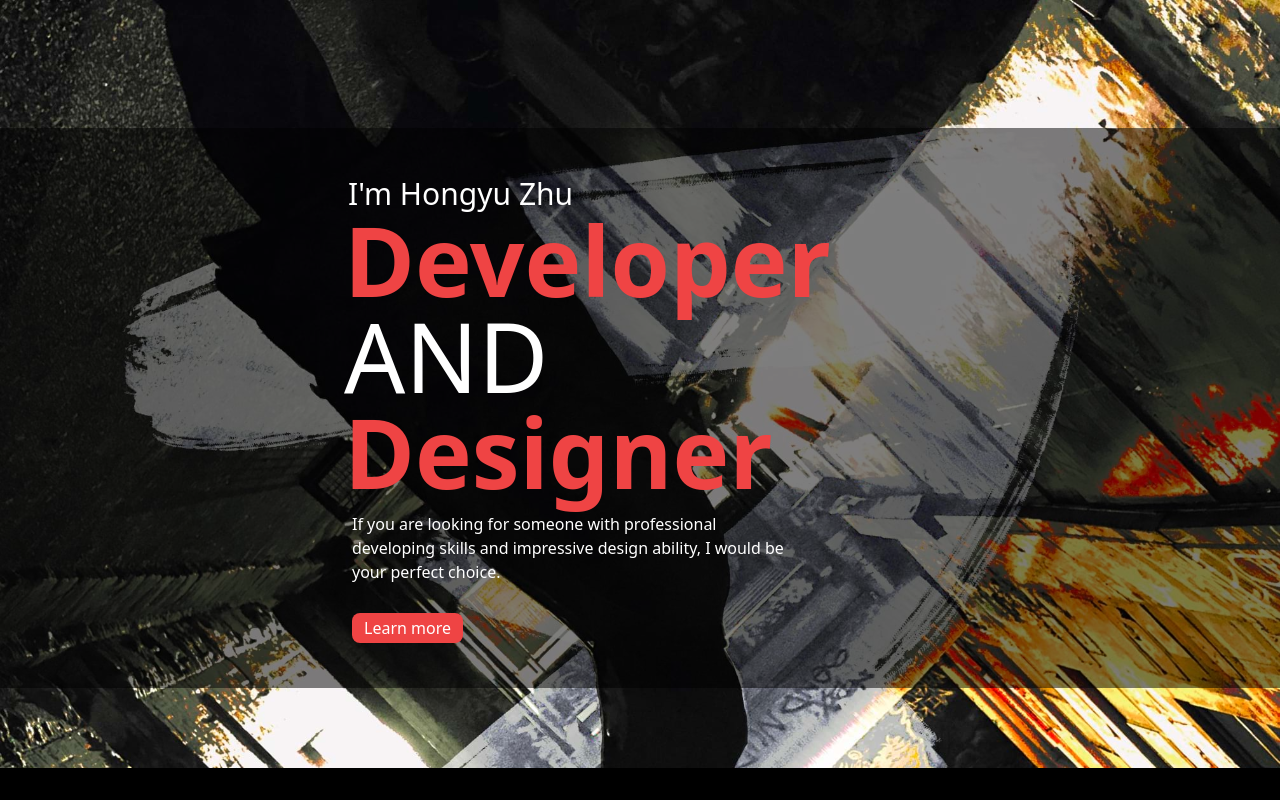
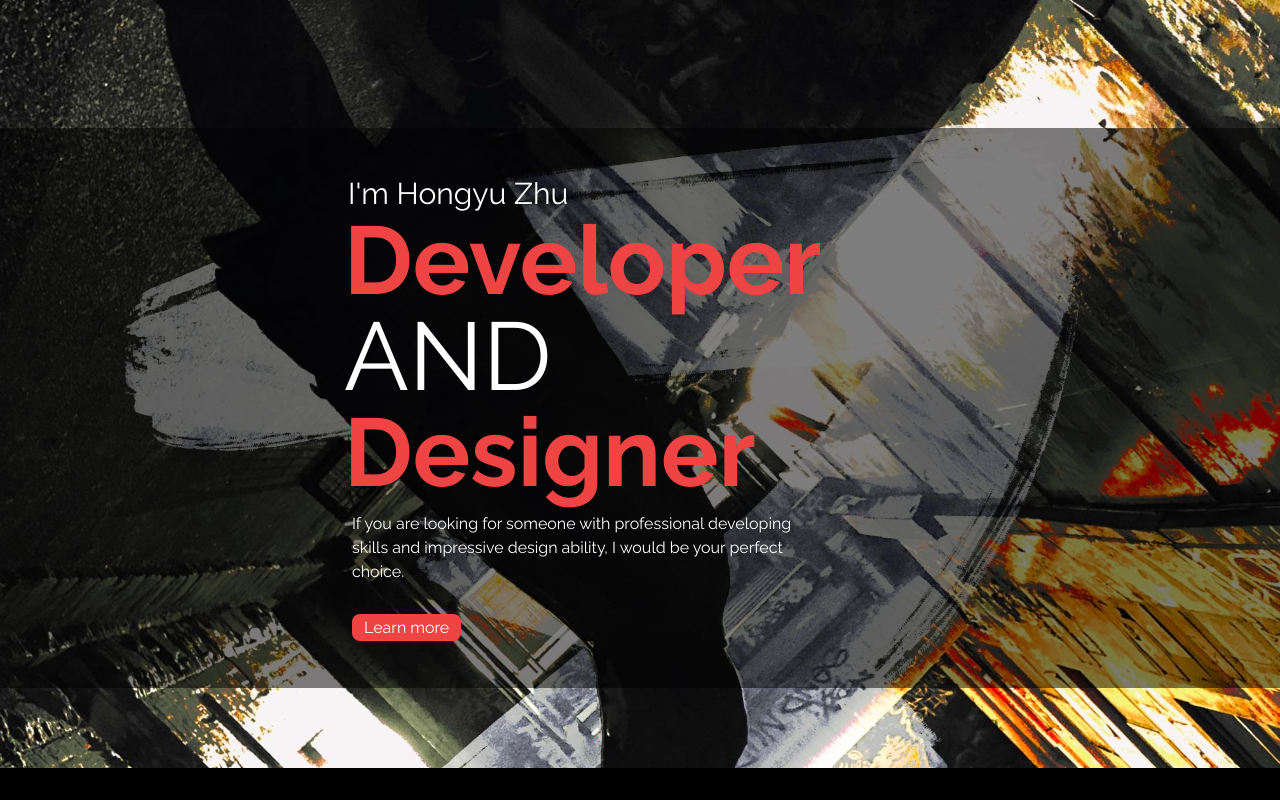
Before and after one commit to HongyuZhuz/personal-website-next, a Next.js app: page / in a window 1280 px wide. Shown: the top 800 px of the page. Built offline with nearby package versions, Linux system fonts and the light colour scheme.

Commit message:
change the fonts

```diff
--- a/src/app/globals.css
+++ b/src/app/globals.css
@@ -36,3 +36,6 @@
     text-wrap: balance;
   }
 }
+body {
+  font-family: 'Raleway', sans-serif;
+}
--- a/src/app/layout.tsx
+++ b/src/app/layout.tsx
@@ -1,17 +1,5 @@
 import type { Metadata } from "next";
-import localFont from "next/font/local";
 import "./globals.css";
-
-const geistSans = localFont({
-  src: "./fonts/GeistVF.woff",
-  variable: "--font-geist-sans",
-  weight: "100 900",
-});
-const geistMono = localFont({
-  src: "./fonts/GeistMonoVF.woff",
-  variable: "--font-geist-mono",
-  weight: "100 900",
-});
 
 export const metadata: Metadata = {
   title: "Create Next App",
@@ -25,8 +13,14 @@
 }>) {
   return (
     <html lang="en">
+      <head>
+        <link
+            href="https://fonts.googleapis.com/css2?family=Raleway:wght@400;700&display=swap"
+            rel="stylesheet"
+          />
+      </head>
       <body
-        className={`${geistSans.variable} ${geistMono.variable} antialiased`}
+        className={`antialiased`}
       >
         {children}
       </body>
```
